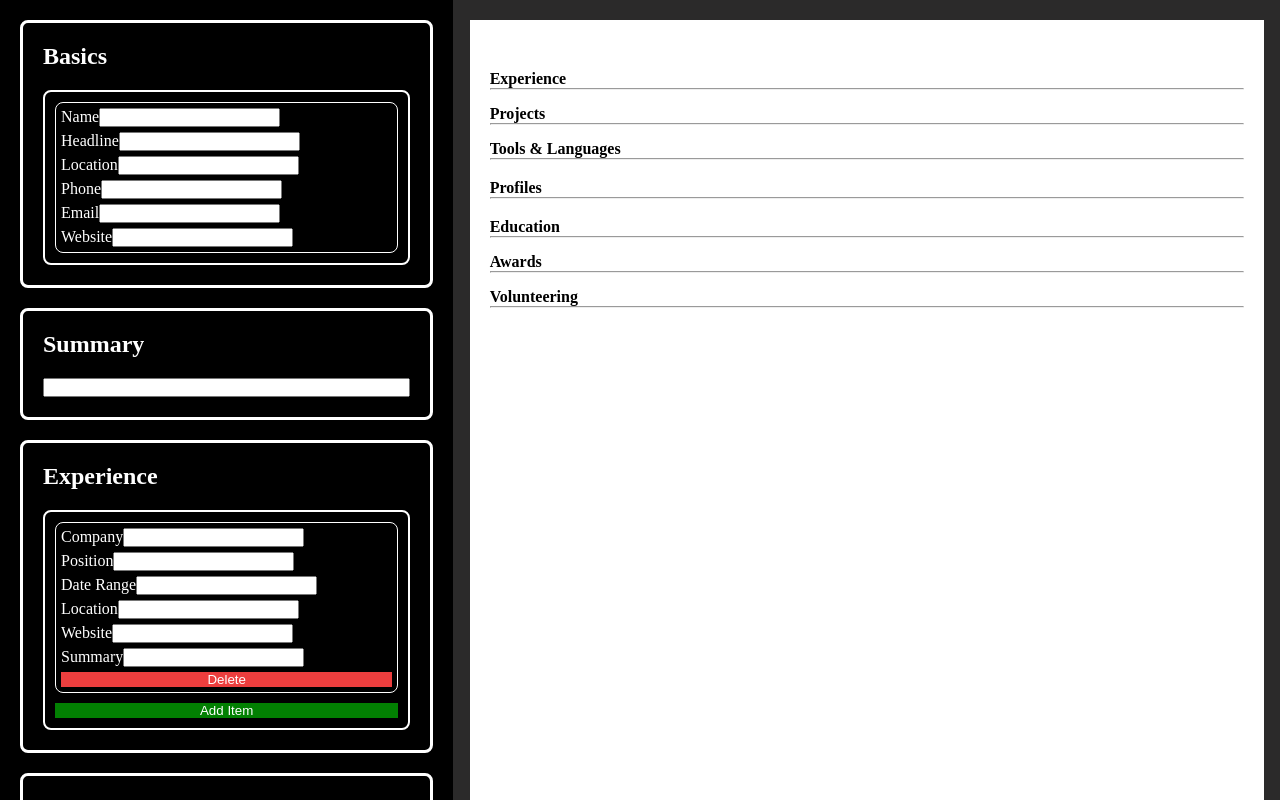
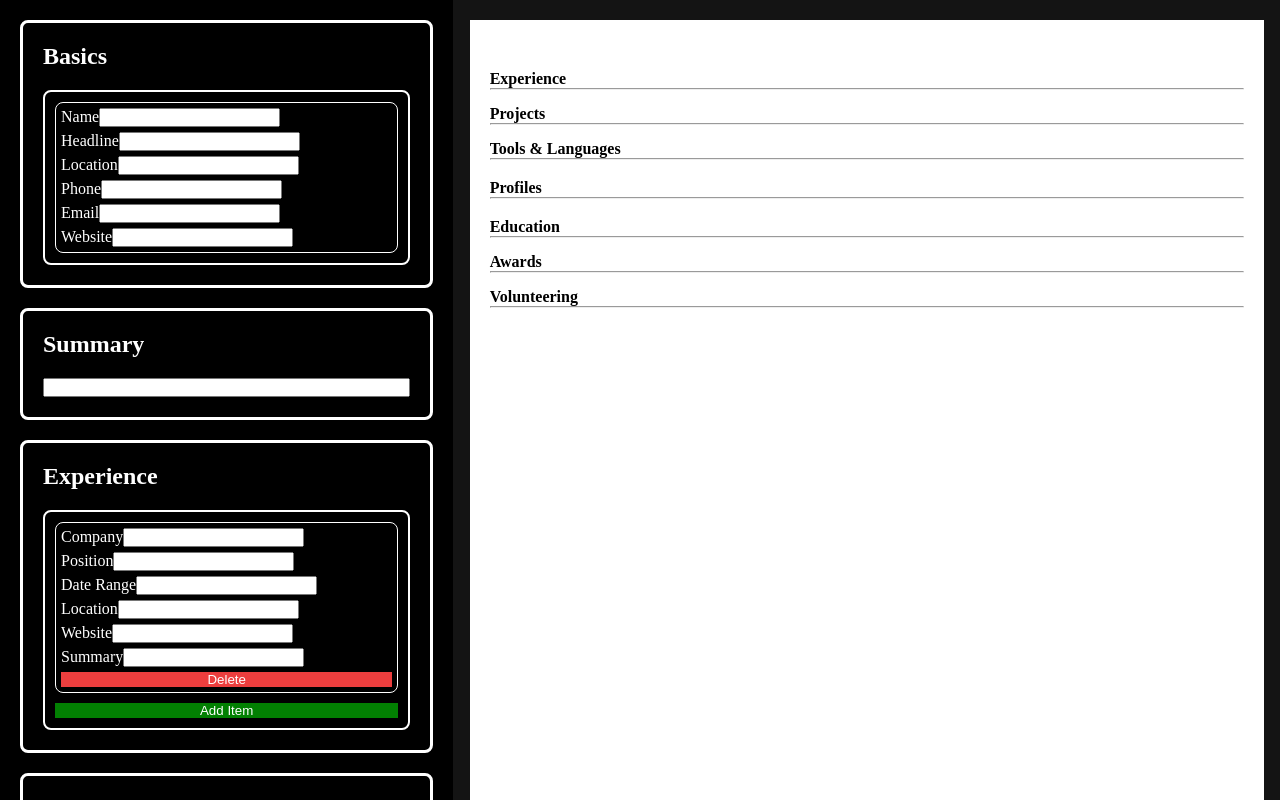
Before and after one commit to JefinCodes/resume-builder, a React (Vite) app: page / in a window 1280 px wide. Built offline with nearby package versions, Linux system fonts and the light colour scheme.

Commit message:
feat: update display panel background colour

```diff
--- a/src/App.css
+++ b/src/App.css
@@ -74,7 +74,7 @@ a:active{
 .display-panel {
 	height: 100vh;
 	padding: 20px 0px;
-	background-color: rgb(43, 42, 42);
+	background-color: rgb(0 0 0 / 92%);
 	overflow-y: auto;
 	scrollbar-width: none;
 	flex: 4;
```
